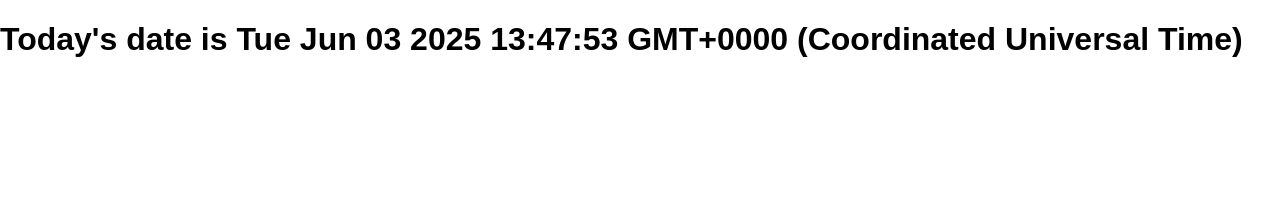
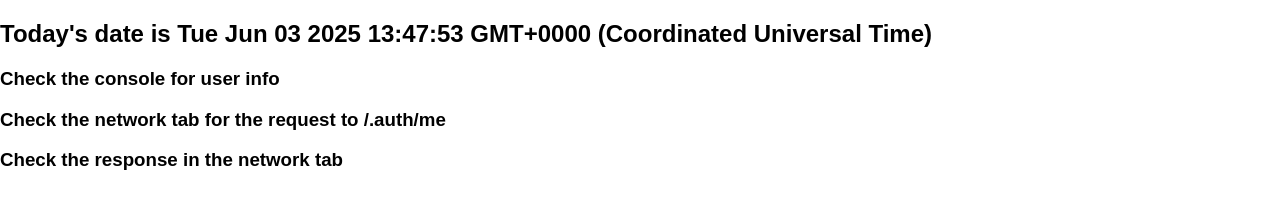
Before and after one commit to todor-sas/te-static-web-app, a website: page src/index.html in a window 1280 px wide. Drawn offline with Linux system fonts and the light colour scheme; no server answers.

Commit message:
update messages

```diff
--- a/src/index.html
+++ b/src/index.html
@@ -25,8 +25,10 @@
     <h1>TE Vanilla JavaScript App</h1>
     <script>
       let d = new Date();
-      document.body.innerHTML = "<h1>Today's date is " + d + "</h1>"
-
+      document.body.innerHTML = "<h2>Today's date is " + d + "</h2>"
+      document.body.innerHTML += "<h3>Check the console for user info</h3>";
+      document.body.innerHTML += "<h3>Check the network tab for the request to /.auth/me</h3>";
+      document.body.innerHTML += "<h3>Check the response in the network tab</h3>";
     </script>
   </main>
 </body>
```
